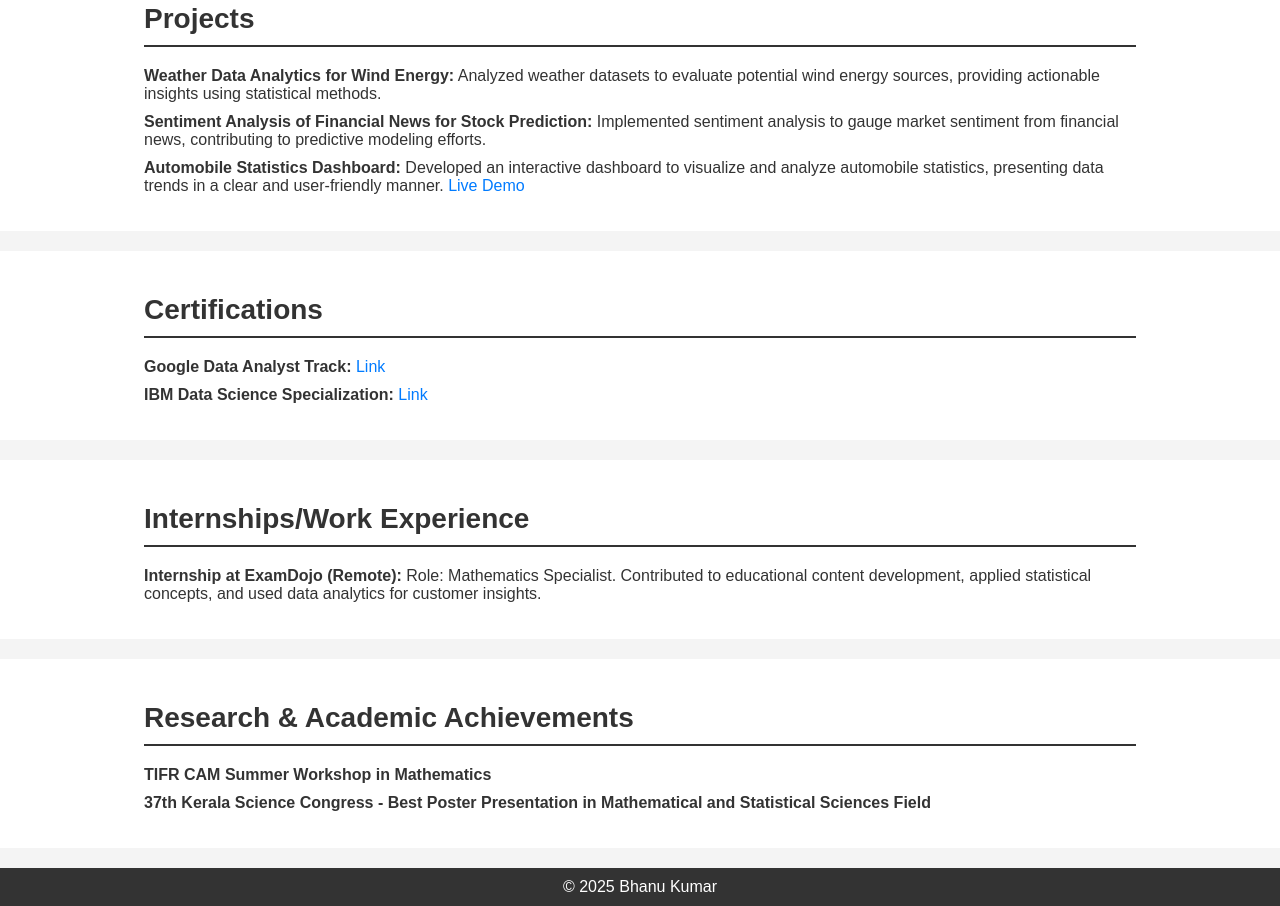
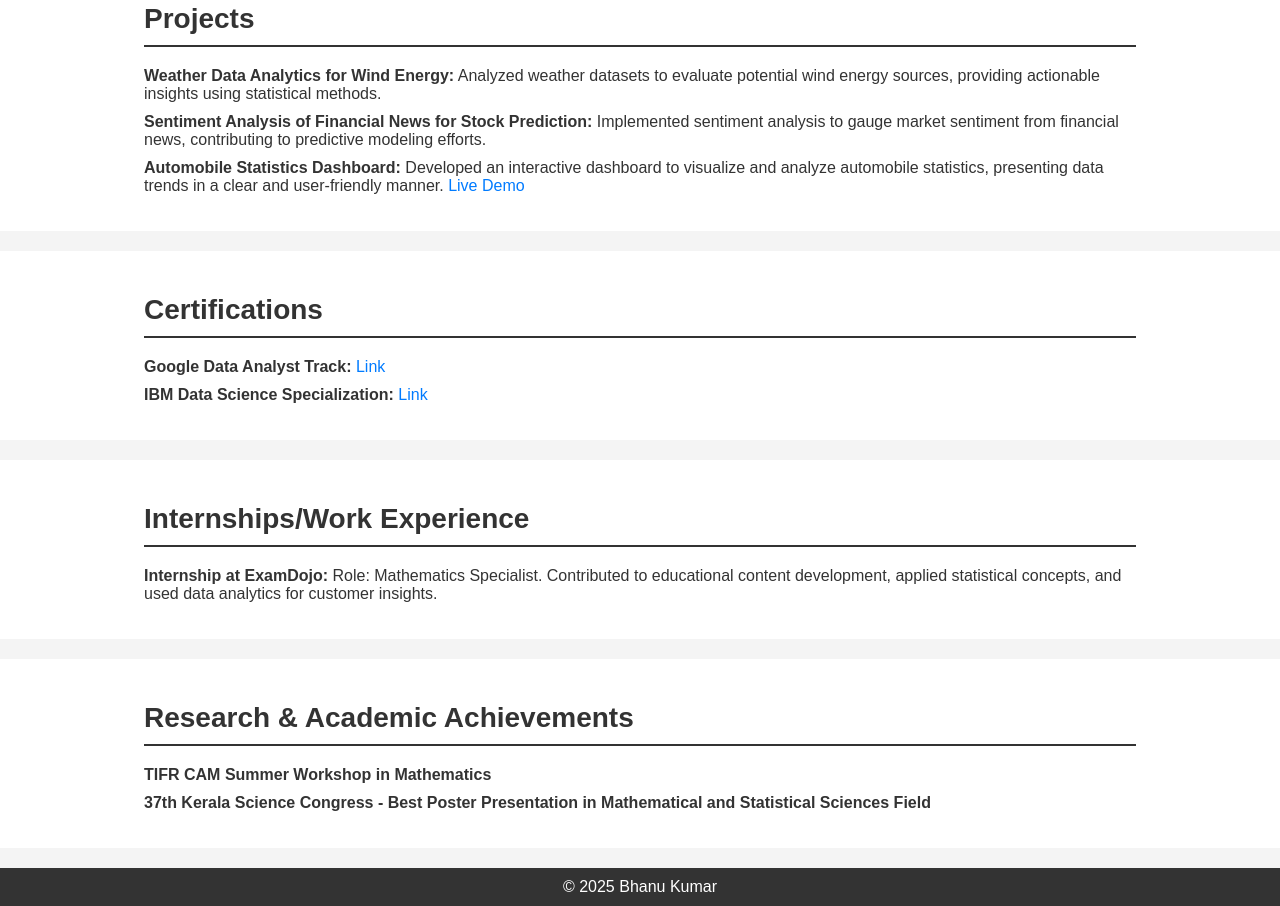
Before and after one commit to bk790/bhanu-kumar.github.io, a plain HTML site: page index.html in a window 1280 px wide. Shown: the part 869-1775 px from the top of the page. Drawn offline with Linux system fonts and the light colour scheme.

Commit message:
Update index.html

```diff
--- a/index.html
+++ b/index.html
@@ -71,7 +71,7 @@
         <div class="container">
             <h2>Internships/Work Experience</h2>
             <ul>
-                <li><strong>Internship at ExamDojo (Remote):</strong> Role: Mathematics Specialist. Contributed to educational content development, applied statistical concepts, and used data analytics for customer insights.</li>
+                <li><strong>Internship at ExamDojo:</strong> Role: Mathematics Specialist. Contributed to educational content development, applied statistical concepts, and used data analytics for customer insights.</li>
             </ul>
         </div>
     </section>
```
